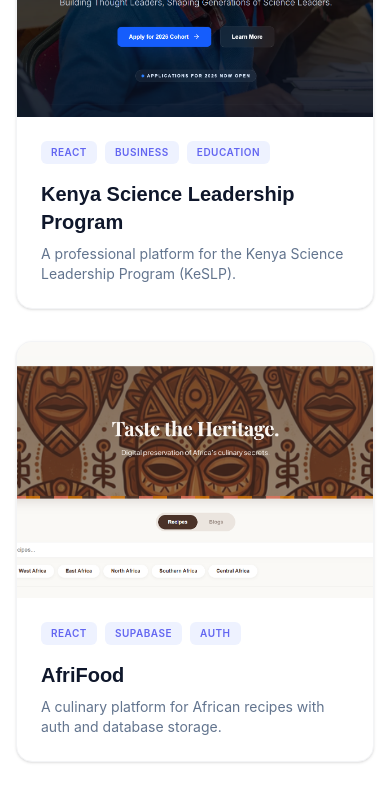
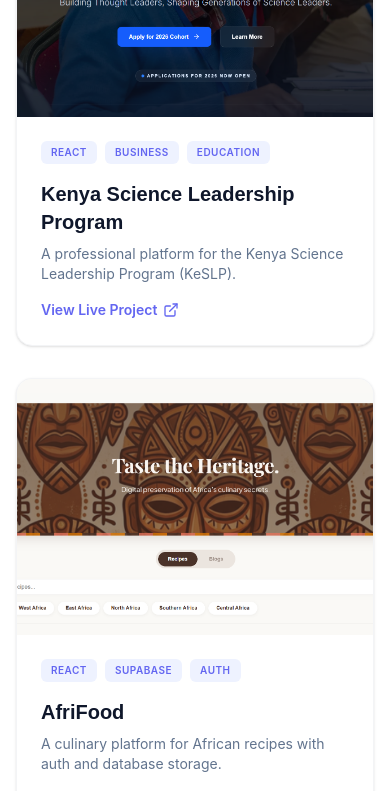
Before and after one commit to KelseySaul/inkwell, a React (Vite) app: page / in a window 390 px wide. Shown: the part 4663-5454 px from the top of the page. Built offline with nearby package versions, Linux system fonts and the light colour scheme; no server answers.

Commit message:
Fix: add mobile view links

```diff
--- a/src/sections/Projects.jsx
+++ b/src/sections/Projects.jsx
@@ -133,6 +133,16 @@
                   <p className="text-slate-500 text-sm line-clamp-2">
                     {project.description}
                   </p>
+                  {project.link && project.link !== '#' && (
+                    <a
+                      href={project.link}
+                      target="_blank"
+                      rel="noopener noreferrer"
+                      className="md:hidden mt-4 inline-flex items-center gap-1.5 text-sm font-semibold text-primary hover:text-indigo-700 transition-colors"
+                    >
+                      View Live Project <ExternalLink size={16} />
+                    </a>
+                  )}
                 </div>
               </motion.div>
             ))}
```
